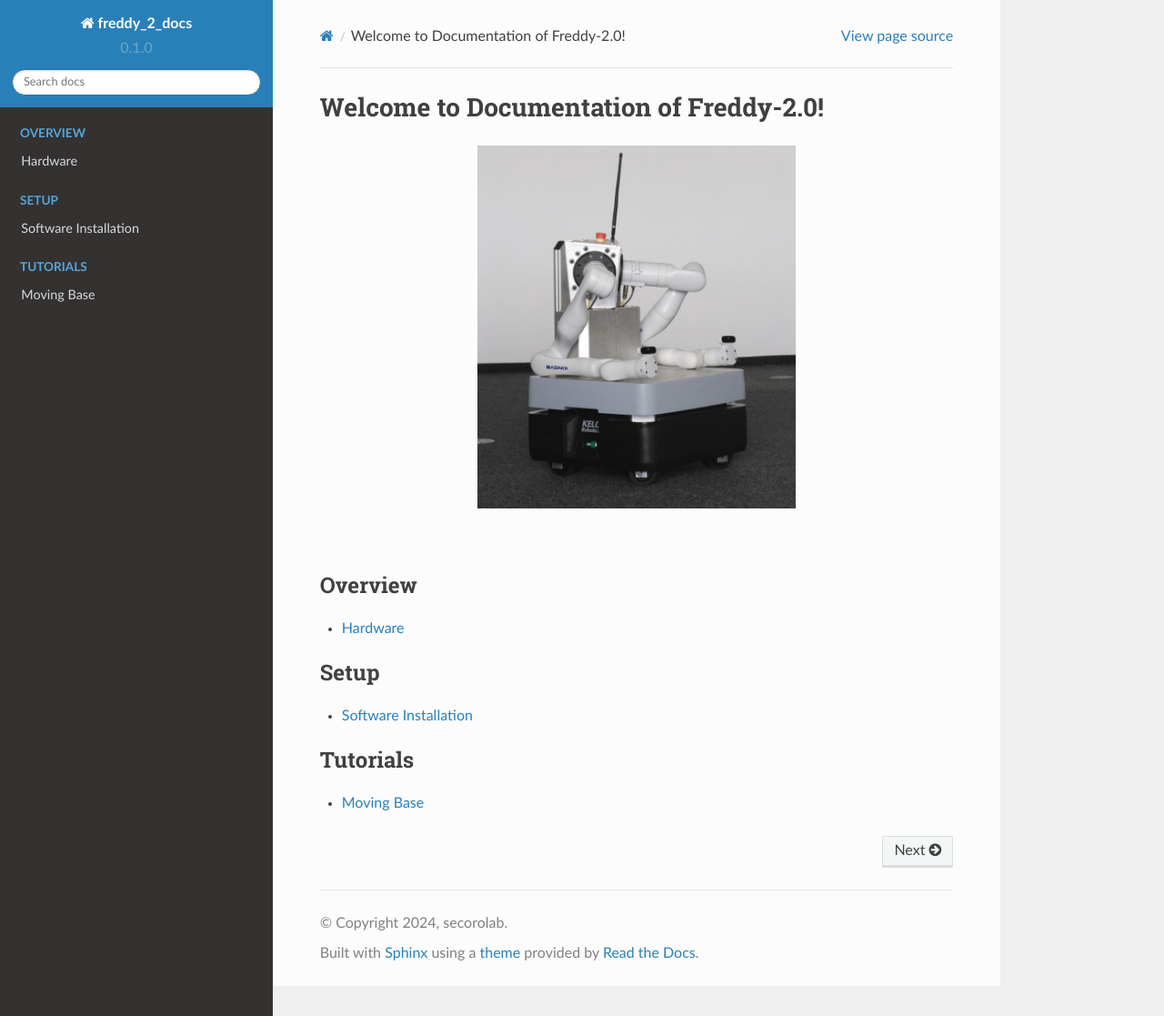
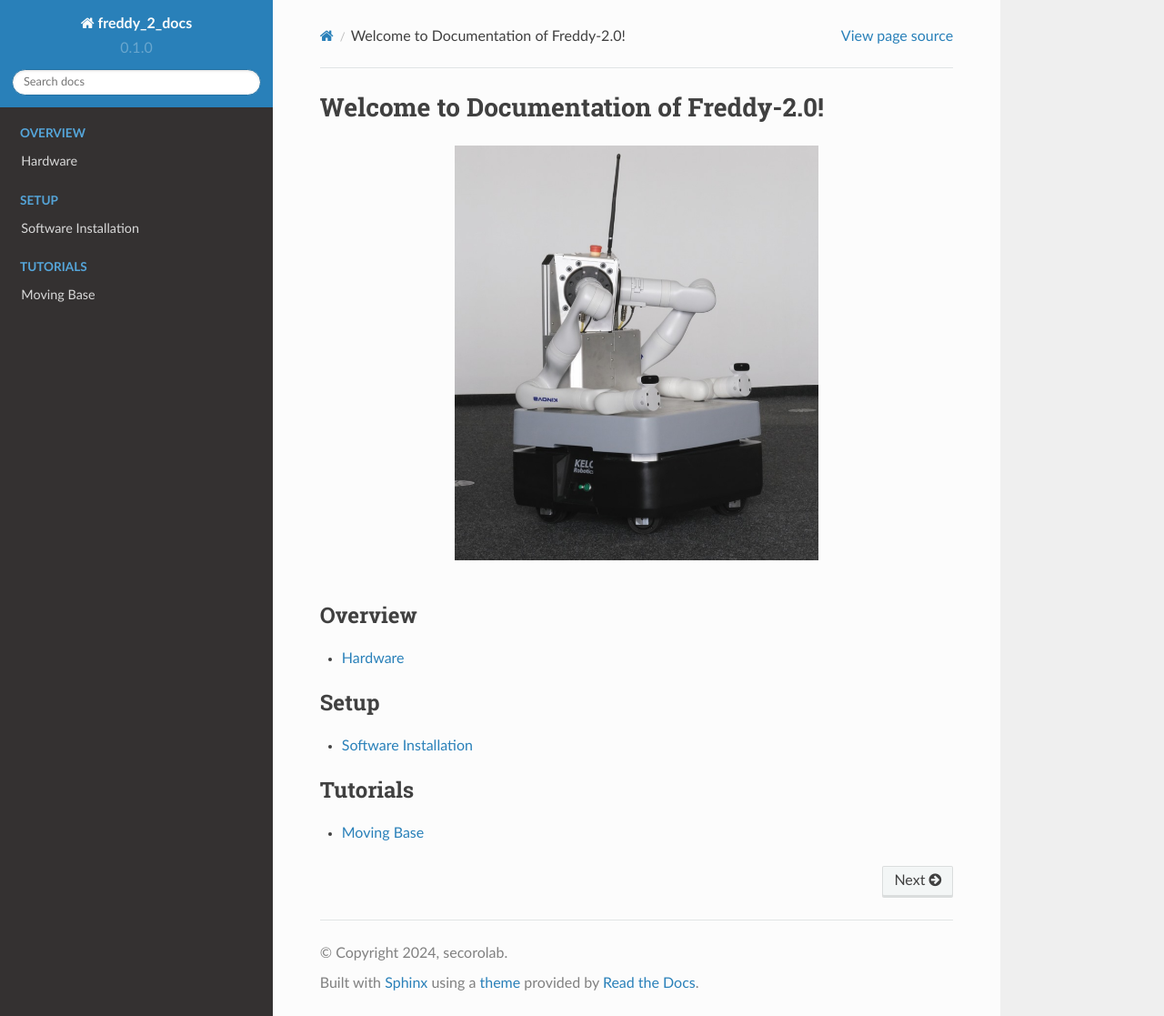
Before and after one commit to secorolab/freddy_2_docs, a Sphinx documentation site: the page built from docs/source/index.rst, in a window 1280 px wide and 1117 px high. Shown: the whole window at 91% size. Built offline with Sphinx 7.4.7 and the Read the Docs theme 2.0.0, drawn with Linux system fonts in a browser that asks for light colours.

Commit message:
reducing vertical space below image and resizing

```diff
--- a/docs/source/index.rst
+++ b/docs/source/index.rst
@@ -3,10 +3,9 @@ Welcome to Documentation of Freddy-2.0!
 ========================================
 
 .. image:: ../images/freddy_2.png
-    :width: 350px
+    :width: 400px
     :align: center
     :alt: Freddy 2.0
-|
 |
 .. toctree::
   :maxdepth: 2
```
